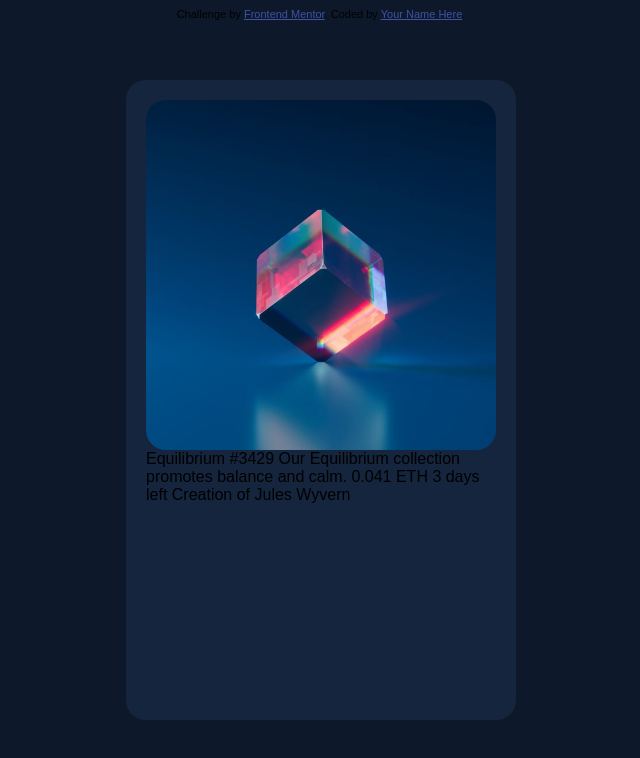
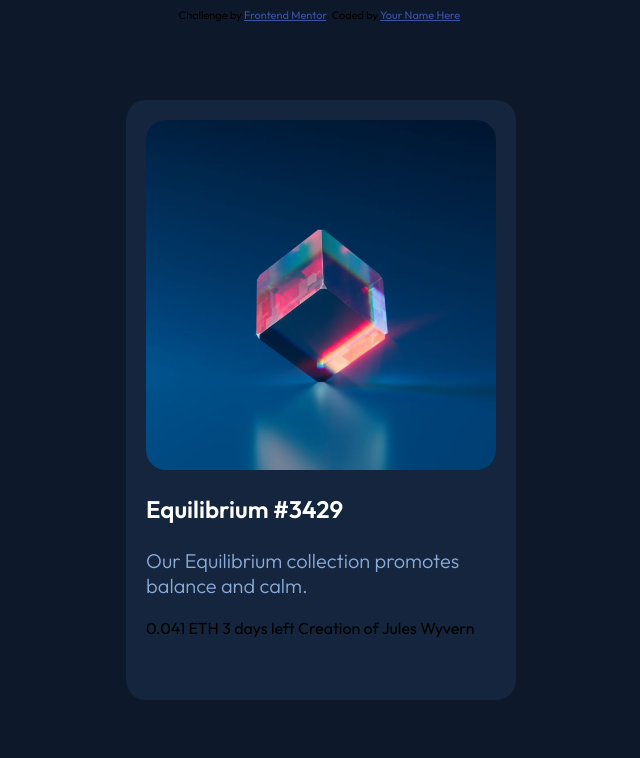
Before and after one commit to Midknightsnack/nft-preview-card-component-main, a plain HTML site: page index.html in a window 1280 px wide. Shown: the whole page, without its empty margins (319-959 px from the left). Drawn offline with Linux system fonts and the light colour scheme.

Commit message:
image overlay and some colored text

```diff
--- a/index.html
+++ b/index.html
@@ -26,9 +26,9 @@
       <img src="images/icon-view.svg" alt="view" class="image-view">
     </div>
 
-    Equilibrium #3429
+    <h3 class="header">Equilibrium #3429</h3>
 
-    Our Equilibrium collection promotes balance and calm.
+    <p class="text">Our Equilibrium collection promotes balance and calm.</p>
 
     0.041 ETH
     3 days left
--- a/styles.css
+++ b/styles.css
@@ -1,6 +1,6 @@
 body{
     background-color: hsl(217, 54%, 11%);
-    font-family: "Overpass", sans-serif;
+    font-family: "Outfit", sans-serif;
 }
 
 .container{
@@ -8,7 +8,7 @@ body{
     border-radius: 20px;
     margin: auto;
     width: 350px;
-    height: 600px;
+    height: 70%;
     overflow: hidden;
 
     position: absolute;
@@ -18,12 +18,12 @@ body{
     right: 0;
     padding: 40px;
 
-    /* justify-content: center;
-    align-items: center; */
+    justify-content: center;
+    align-items: center;
     padding: 20px;
 
     /* horizontal, vertical, blur, spread */
-    /* box-shadow: 0px 40px 0px 20px hsl(215, 59%, 10%), 0px 50px 0px 50px hsl(216, 57%, 13%); */
+    /* box-shadow: 0px 40px 0px 20px hsl(215, 59%, 10%), 0px 50px 0px 50px hsl(216, 57%, 12%); */
 }
 
 .image-container{
@@ -65,3 +65,20 @@ body{
 .image-container:hover .image-view{
     display: block;
 }
+
+.header{
+    color: hsl(0, 0%, 100%);
+    font-weight: 600;
+    font-size: 24px;
+}
+
+.header:hover{
+    color: hsl(178, 100%, 50%);
+    cursor: pointer;
+}
+
+.text{
+    color:hsl(215, 51%, 70%);
+    font-weight: 300;
+    font-size: 20px;
+}
```
